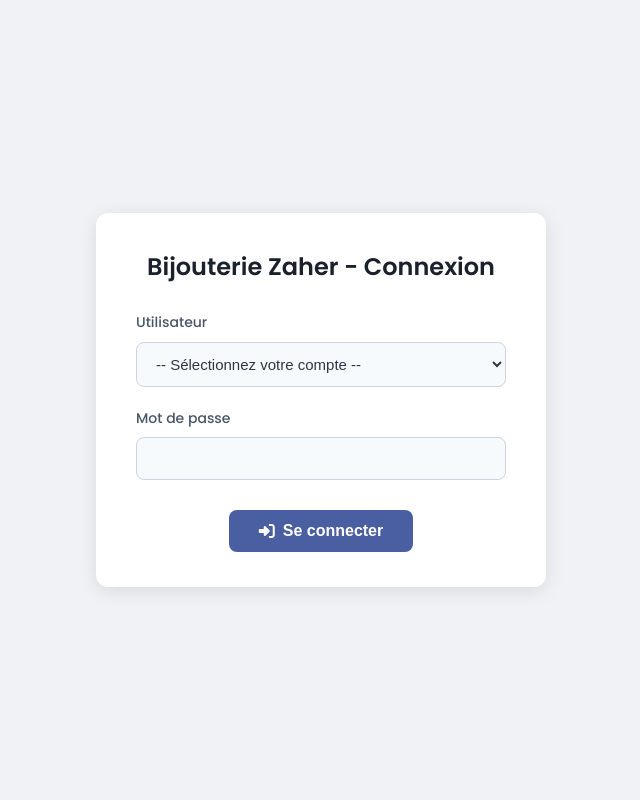
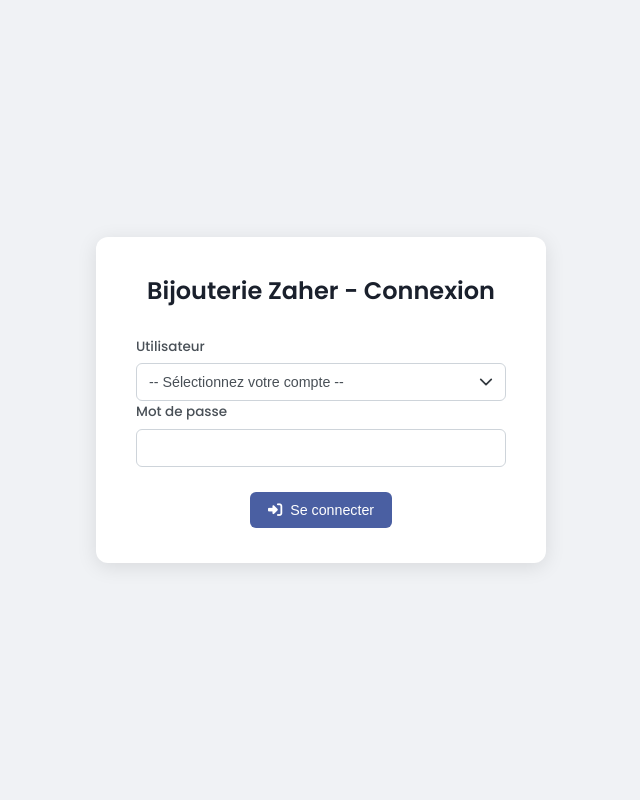
Before and after one commit to ZaherBK/hr-sync, a FastAPI app: page /login in a window 1280 px wide. Shown: the whole page, without its empty margins (319-959 px from the left). Run offline with FastAPI, Linux system fonts and the light colour scheme.

Commit message:
Update login.html

```diff
--- a/app/frontend/templates/login.html
+++ b/app/frontend/templates/login.html
@@ -1,144 +1,81 @@
 <!doctype html>
-<html lang="fr"> {# Langue française #}
+<html lang="fr">
   <head>
     <meta charset="utf-8" />
     <meta name="viewport" content="width=device-width, initial-scale=1.0">
-    <title>{{ app_name }} – Connexion</title> {# Titre dynamique #}
-    {# Police Poppins #}
+    <title>{{ app_name }} – Connexion</title> {# Nom dynamique #}
     <link rel="preconnect" href="https://fonts.googleapis.com">
     <link rel="preconnect" href="https://fonts.gstatic.com" crossorigin>
     <link href="https://fonts.googleapis.com/css2?family=Poppins:wght@300;400;500;600&display=swap" rel="stylesheet">
-    {# Font Awesome #}
-     <link rel="stylesheet" href="https://cdnjs.cloudflare.com/ajax/libs/font-awesome/6.5.2/css/all.min.css" xintegrity="sha512-SnH5WK+bZxgPHs44uWIX+LLJAJ9/2PkPKZ5QiAj6Ta86w+fsb2TkcmfRyVX3pBnMFcV7oQPJkl9QevSCWr3W6A==" crossorigin="anonymous" referrerpolicy="no-referrer" />
-    {# Styles spécifiques à la page de connexion #}
+     <link rel="stylesheet" href="https://cdnjs.cloudflare.com/ajax/libs/font-awesome/6.5.2/css/all.min.css" integrity="sha512-SnH5WK+bZxgPHs44uWIX+LLJAJ9/2PkPKZ5QiAj6Ta86w+fsb2TkcmfRyVX3pBnMFcV7oQPJkl9QevSCWr3W6A==" crossorigin="anonymous" referrerpolicy="no-referrer" />
+    <link rel="stylesheet" href="{{ request.url_for('static', path='styles.css') }}">
+    {# Styles pour la page de connexion (déplacés dans styles.css, mais gardés ici par sécurité) #}
     <style>
-      body {
-        background-color: #f0f2f5; /* Fond gris clair */
-        color: #333;
-        font-family: 'Poppins', sans-serif;
+      body.login-page {
+        background-color: #f0f2f5;
         display: flex;
         align-items: center;
         justify-content: center;
         min-height: 100vh;
-        margin: 0;
-        line-height: 1.6;
       }
       .login-card {
-        background: #ffffff; /* Fond blanc */
+        background: #ffffff;
         border-radius: 12px;
         box-shadow: 0 4px 20px rgba(0, 0, 0, 0.1);
         padding: 35px 40px;
         width: 100%;
-        max-width: 450px; /* Largeur max de la carte */
+        max-width: 450px;
         box-sizing: border-box;
       }
       .login-title {
-        font-size: 24px; /* Taille du titre */
-        font-weight: 600; /* Titre en gras */
-        margin: 0 0 25px 0; /* Marge en bas */
-        text-align: center; /* Titre centré */
-        color: #1a202c; /* Couleur foncée pour le titre */
-      }
-      .form-group {
-        margin-bottom: 20px; /* Espace entre les groupes de formulaire */
-      }
-      label {
-        display: block;
-        margin-bottom: 8px; /* Espace sous le label */
-        font-size: 14px;
-        font-weight: 500; /* Label semi-gras */
-        color: #4a5568; /* Couleur gris moyen */
-      }
-      select, input[type=password] {
-        width: 100%;
-        padding: 12px 15px; /* Padding interne */
-        border-radius: 8px; /* Coins arrondis */
-        border: 1px solid #cbd5e0; /* Bordure grise légère */
-        background: #f7fafc; /* Fond très léger */
-        color: #2d3748; /* Couleur de texte foncée */
-        font-size: 15px;
-        box-sizing: border-box; /* Inclure padding et bordure dans la largeur */
-        transition: border-color 0.2s ease-in-out, box-shadow 0.2s ease-in-out;
-      }
-      select:focus, input[type=password]:focus {
-        outline: none; /* Pas de contour par défaut */
-        border-color: #4a5fa2; /* Bordure bleue au focus */
-        box-shadow: 0 0 0 3px rgba(74, 95, 162, 0.2); /* Ombre douce au focus */
-      }
-      .login-actions {
-        margin-top: 30px; /* Espace au-dessus du bouton */
-        display: flex; /* Utiliser flexbox */
-        justify-content: center; /* Centrer le bouton */
-      }
-      button {
-        background: #4a5fa2; /* Couleur principale bleue */
-        border: none;
-        color: #ffffff; /* Texte blanc */
-        font-weight: 600; /* Texte en gras */
-        padding: 12px 30px; /* Padding généreux */
-        border-radius: 8px; /* Coins arrondis */
-        cursor: pointer; /* Curseur main */
-        font-size: 16px;
-        transition: background-color 0.2s ease-in-out, transform 0.1s ease;
-        display: inline-flex; /* Pour aligner icône et texte */
-        align-items: center;
-        gap: 8px; /* Espace entre icône et texte */
-      }
-      button:hover {
-        background-color: #3b4c8a; /* Bleu plus foncé au survol */
-        transform: translateY(-1px); /* Léger effet de soulèvement */
-      }
-      button:active {
-           transform: translateY(0px); /* Retour à la position initiale au clic */
+        font-size: 24px;
+        font-weight: 600;
+        margin: 0 0 25px 0;
+        text-align: center;
+        color: #1a202c;
       }
       .error-message {
-        background-color: #fed7d7; /* Fond rouge léger */
-        color: #c53030; /* Texte rouge foncé */
+        background-color: #fed7d7;
+        color: #c53030;
         padding: 12px 15px;
         border-radius: 8px;
         margin-bottom: 20px;
         font-size: 14px;
         text-align: center;
-        border: 1px solid #f56565; /* Bordure rouge */
+        border: 1px solid #f56565;
+        display: flex;
+        align-items: center;
+        gap: 10px;
       }
     </style>
   </head>
-  <body>
-    {# La carte de connexion utilise method="post" et l'action "/login" définie dans main.py #}
+  <body class="login-page"> {# Classe pour cibler la page de login #}
     <form class="login-card" method="post" action="{{ request.url_for('login_action') }}">
       <h1 class="login-title">{{ app_name }} - Connexion</h1>
 
-      {# Afficher un message d'erreur si présent #}
       {% if error %}
           <div class="error-message">
               <i class="fa-solid fa-circle-exclamation"></i> {{ error }}
           </div>
       {% endif %}
 
-      {# Groupe pour l'utilisateur #}
       <div class="form-group">
         <label for="username">Utilisateur</label>
-        {# Le name="username" correspond à ce qui est attendu par FastAPI (OAuth2PasswordRequestForm) #}
         <select id="username" name="username" required>
           <option value="" disabled selected>-- Sélectionnez votre compte --</option>
-          {# Mettre à jour les textes pour correspondre aux rôles/noms réels #}
           <option value="zaher@local">ZAHER (Admin)</option>
           <option value="ariana@local">ARIANA (Manager)</option>
           <option value="nabeul@local">NABEUL (Manager)</option>
-          {# Ajouter d'autres utilisateurs ici si nécessaire #}
         </select>
       </div>
 
-      {# Groupe pour le mot de passe #}
       <div class="form-group">
         <label for="password">Mot de passe</label>
-        {# Le name="password" correspond aussi à OAuth2PasswordRequestForm #}
         <input type="password" id="password" name="password" required />
       </div>
 
-      {# Section pour le bouton de connexion #}
-      <div class="login-actions">
-        <button type="submit">
+      <div class="form-actions" style="justify-content: center;">
+        <button type="submit" class="btn btn-primary">
             <i class="fa-solid fa-right-to-bracket"></i> Se connecter
         </button>
       </div>
```
